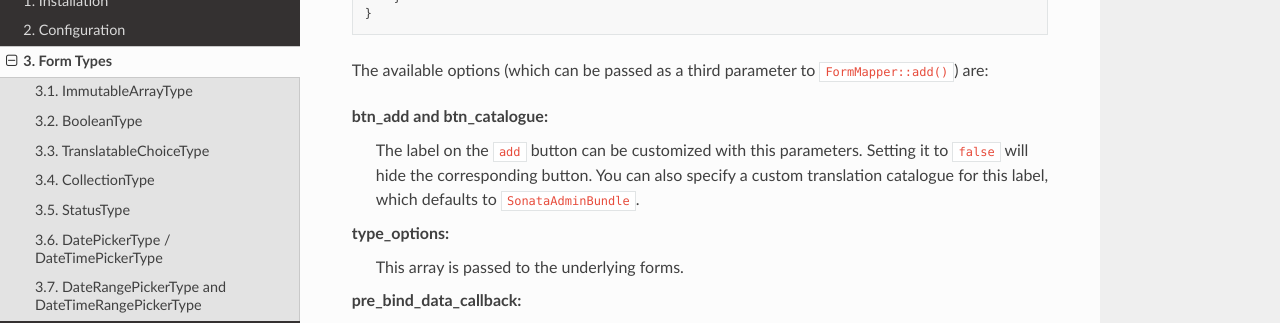
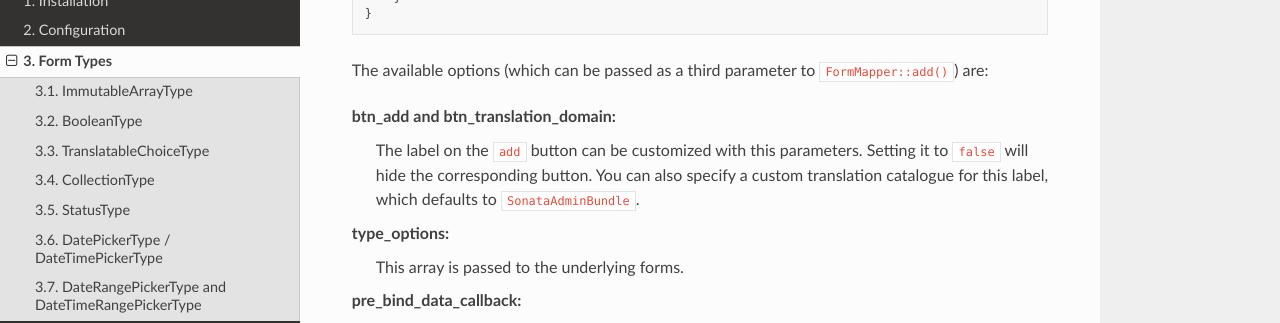
Before and after one commit to sonata-project/form-extensions, a Sphinx documentation site: the page built from docs/reference/form_types.rst, in a window 1280 px wide and 900 px high, scrolled down 2717 px. Shown: the part 151-474 px from the top of the window. Built offline with Sphinx 7.4.7 and the Read the Docs theme 2.0.0, drawn with Linux system fonts in a browser that asks for light colours.

Commit message:
Update docs

```diff
--- a/docs/reference/form_types.rst
+++ b/docs/reference/form_types.rst
@@ -145,7 +145,7 @@ to the underlying forms::
 
 The available options (which can be passed as a third parameter to ``FormMapper::add()``) are:
 
-btn_add and btn_catalogue:
+btn_add and btn_translation_domain:
   The label on the ``add`` button can be customized
   with this parameters. Setting it to ``false`` will hide the
   corresponding button. You can also specify a custom translation catalogue
```
